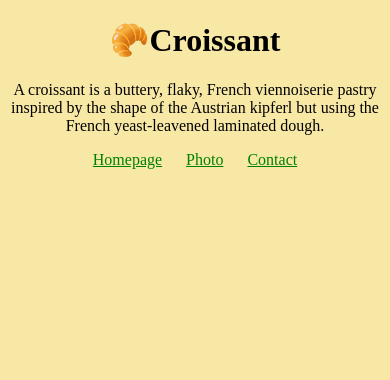
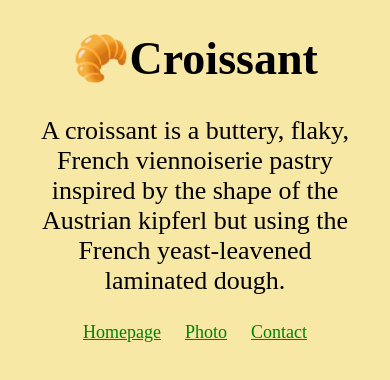
Before and after one commit to sterlingbarton/croissant-proj, a plain HTML site: page index.html in a window 390 px wide. Drawn offline with Linux system fonts and the light colour scheme.

Commit message:
responsive changes

```diff
--- a/index.html
+++ b/index.html
@@ -12,6 +12,7 @@
     <title>About croissants - Croissant.com</title>
   </head>
   <body>
+    <div class="main-content">
       <h1>🥐Croissant</h1>
       <p>
         A croissant is a buttery, flaky, French viennoiserie pastry inspired by
@@ -23,5 +24,6 @@
         <a href="./photo.html" title="Photo">Photo</a>
         <a href="./contact.html" title="Contact">Contact</a>
       </section>
+    </div>
   </body>
 </html>
--- a/styles/app.css
+++ b/styles/app.css
@@ -18,3 +18,22 @@ body {
   display: block;
   margin: 30px auto;
 }
+
+@media (min-width: 300px) {
+  h1 {
+    font-size: 46px;
+  }
+  p {
+    font-size: 26px;
+  }
+  .main-content {
+    margin: 10px auto;
+    padding: 0 20px;
+  }
+  .footer a {
+    font-size: 18px;
+  }
+  .photo-header {
+    font-size: 40px;
+  }
+}
```
Also changed, not shown: contact.html (+4 -1 lines), photo.html (+1 -1 lines). Lines whose indentation alone changed are shown as unchanged.
